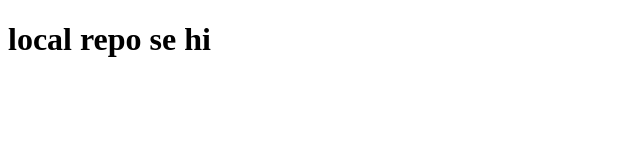
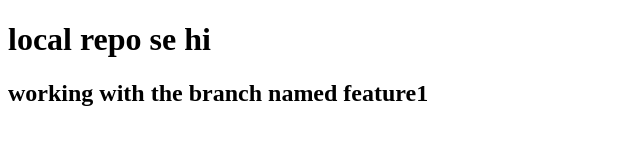
Before and after one commit to DarashinyNivasan/initrepo, a plain HTML site: page index.html in a window 1280 px wide. Shown: the whole page, without its empty margins (0-640 px from the left). Drawn offline with Linux system fonts and the light colour scheme.

Commit message:
working with the branch feature1

```diff
--- a/index.html
+++ b/index.html
@@ -7,5 +7,6 @@
 </head>
 <body>
 <h1>local repo se hi</h1>
+<h2>working with the branch named feature1</h2>
 </body>
 </html>
```
Also changed, not shown: 1 other file.
